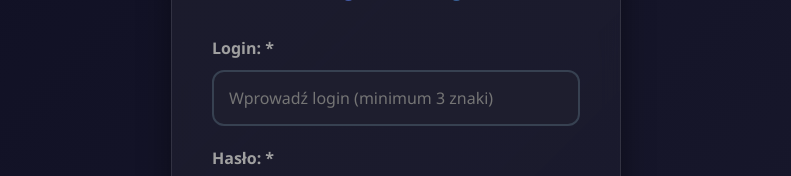
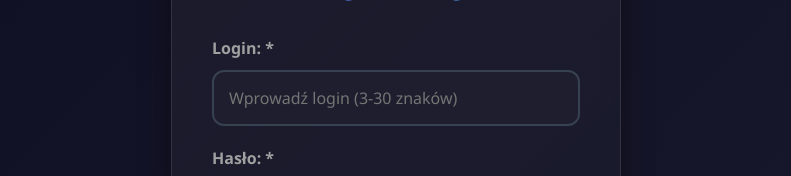
Before and after one commit to NasTiaFox30/projekt-CRUD-Anastasiia-Bzova, a React (Vite) app in the folder frontend/: page / in a window 1280 px wide. Both pictures are taken after a click on the button "Rejestracja". Shown: the part 265-441 px from the top of the page, without its empty margins (244-1035 px from the left). Built offline with nearby package versions, Linux system fonts and the light colour scheme; no server answers.

Commit message:
(Login): refactro text in placeholder

```diff
--- a/frontend/src/components/Auth/Register.jsx
+++ b/frontend/src/components/Auth/Register.jsx
@@ -169,7 +169,7 @@ export default function Register({ onRegister, onSwitchToLogin }) {
                             onBlur={() => handleFieldBlurError('login')}
                             required
                             minLength="3"
-                            placeholder="Wprowadź login (minimum 3 znaki)"
+                            placeholder="Wprowadź login (3-30 znaków)"
                         />
                     </div>
 
```
